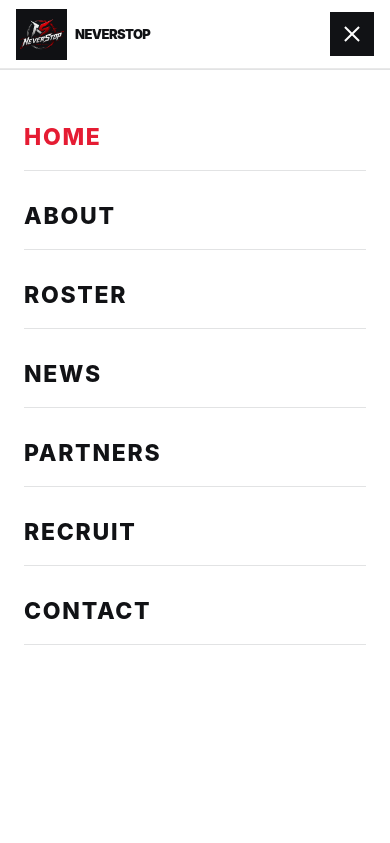
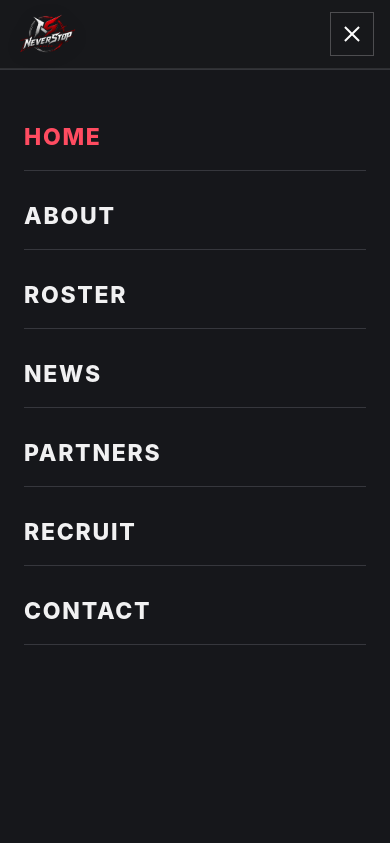
Before and after one commit to NeverStop-team/NeverStop, a plain HTML site: page index.html in a window 390 px wide. Both pictures are taken after a click on the button "メニューを開く". Shown: the top 843 px of the page. Drawn offline with Linux system fonts and the light colour scheme.

Commit message:
Remove logo square background and duplicate header wordmark (#4)

```diff
--- a/about.html
+++ b/about.html
@@ -5,15 +5,15 @@
 <meta name="viewport" content="width=device-width, initial-scale=1.0">
 <meta name="description" content="NeverStopの理念とチームの活動方針。競技、コミュニティ、クリエイションを通じて挑戦を続けます。">
 <meta name="theme-color" content="#101114">
-<link rel="icon" href="logo.png" type="image/png">
+<link rel="icon" href="logo-transparent.png?v=20261122-fix" type="image/png">
 <title>About | NeverStop</title>
-<link rel="stylesheet" href="styles.css?v=20261122-logo">
+<link rel="stylesheet" href="styles.css?v=20261122-fix">
 </head>
 <body>
 <a class="skip-link" href="#main-content">本文へスキップ</a>
 <header class="site-header">
   <div class="container header-inner">
-    <a class="brand" href="index.html" aria-label="NeverStop Home"><img class="brand-logo" src="logo-transparent.png" alt="" decoding="async" fetchpriority="high"><span class="brand-name">NEVERSTOP</span></a>
+    <a class="brand" href="index.html" aria-label="NeverStop Home"><img class="brand-logo" src="logo-transparent.png?v=20261122-fix" alt="" decoding="async" fetchpriority="high"></a>
     <nav class="primary-nav" id="site-navigation" aria-label="Main navigation"><a href="index.html" class="">HOME</a><a href="about.html" class="active" aria-current="page">ABOUT</a><a href="members.html" class="">ROSTER</a><a href="news.html" class="">NEWS</a><a href="sponsor.html" class="">PARTNERS</a><a href="recruit.html" class="">RECRUIT</a><a href="contact.html" class="">CONTACT</a></nav>
     <div class="header-actions">
       <a class="icon-link" href="https://x.com/neverstopapex?s=21" target="_blank" rel="noopener noreferrer" aria-label="X"><svg viewBox="0 0 24 24" aria-hidden="true"><path d="M18.244 2H21.5l-7.12 8.136L22 22h-6.1l-4.78-6.25L5.65 22H2.39l7.62-8.71L2 2h6.25l4.32 5.71L18.244 2Zm-1.07 18h1.8L7.27 3.89H5.34L17.174 20Z"/></svg></a>
@@ -31,7 +31,7 @@
 <footer class="site-footer">
   <div class="container">
     <div class="footer-top">
-      <div><img class="footer-logo" src="logo-transparent.png" loading="lazy" decoding="async" alt="NeverStop"><div class="footer-tagline">NEVER STOP. NEVER SETTLE. — EST. 2026</div></div>
+      <div><img class="footer-logo" src="logo-transparent.png?v=20261122-fix" loading="lazy" decoding="async" alt="NeverStop"><div class="footer-tagline">NEVER STOP. NEVER SETTLE. — EST. 2026</div></div>
       <nav class="footer-nav" aria-label="Footer navigation">
         <a href="about.html">About</a><a href="members.html">Roster</a><a href="news.html">News</a>
         <a href="sponsor.html">Partners</a><a href="recruit.html">Recruit</a><a href="contact.html">Contact</a>
--- a/contact.html
+++ b/contact.html
@@ -5,15 +5,15 @@
 <meta name="viewport" content="width=device-width, initial-scale=1.0">
 <meta name="description" content="NeverStopへのお問い合わせ、チーム参加、スポンサー・コラボレーションのご相談。">
 <meta name="theme-color" content="#101114">
-<link rel="icon" href="logo.png" type="image/png">
+<link rel="icon" href="logo-transparent.png?v=20261122-fix" type="image/png">
 <title>Contact | NeverStop</title>
-<link rel="stylesheet" href="styles.css?v=20261122-logo">
+<link rel="stylesheet" href="styles.css?v=20261122-fix">
 </head>
 <body>
 <a class="skip-link" href="#main-content">本文へスキップ</a>
 <header class="site-header">
   <div class="container header-inner">
-    <a class="brand" href="index.html" aria-label="NeverStop Home"><img class="brand-logo" src="logo-transparent.png" alt="" decoding="async" fetchpriority="high"><span class="brand-name">NEVERSTOP</span></a>
+    <a class="brand" href="index.html" aria-label="NeverStop Home"><img class="brand-logo" src="logo-transparent.png?v=20261122-fix" alt="" decoding="async" fetchpriority="high"></a>
     <nav class="primary-nav" id="site-navigation" aria-label="Main navigation"><a href="index.html" class="">HOME</a><a href="about.html" class="">ABOUT</a><a href="members.html" class="">ROSTER</a><a href="news.html" class="">NEWS</a><a href="sponsor.html" class="">PARTNERS</a><a href="recruit.html" class="">RECRUIT</a><a href="contact.html" class="active" aria-current="page">CONTACT</a></nav>
     <div class="header-actions">
       <a class="icon-link" href="https://x.com/neverstopapex?s=21" target="_blank" rel="noopener noreferrer" aria-label="X"><svg viewBox="0 0 24 24" aria-hidden="true"><path d="M18.244 2H21.5l-7.12 8.136L22 22h-6.1l-4.78-6.25L5.65 22H2.39l7.62-8.71L2 2h6.25l4.32 5.71L18.244 2Zm-1.07 18h1.8L7.27 3.89H5.34L17.174 20Z"/></svg></a>
@@ -32,7 +32,7 @@
 <footer class="site-footer">
   <div class="container">
     <div class="footer-top">
-      <div><img class="footer-logo" src="logo-transparent.png" loading="lazy" decoding="async" alt="NeverStop"><div class="footer-tagline">NEVER STOP. NEVER SETTLE. — EST. 2026</div></div>
+      <div><img class="footer-logo" src="logo-transparent.png?v=20261122-fix" loading="lazy" decoding="async" alt="NeverStop"><div class="footer-tagline">NEVER STOP. NEVER SETTLE. — EST. 2026</div></div>
       <nav class="footer-nav" aria-label="Footer navigation">
         <a href="about.html">About</a><a href="members.html">Roster</a><a href="news.html">News</a>
         <a href="sponsor.html">Partners</a><a href="recruit.html">Recruit</a><a href="contact.html">Contact</a>
--- a/index.html
+++ b/index.html
@@ -5,15 +5,15 @@
 <meta name="viewport" content="width=device-width, initial-scale=1.0">
 <meta name="description" content="NeverStop公式サイト。APEX LEGENDSを中心に活動するeスポーツチームの最新情報、選手紹介、募集情報。">
 <meta name="theme-color" content="#101114">
-<link rel="icon" href="logo.png" type="image/png">
+<link rel="icon" href="logo-transparent.png?v=20261122-fix" type="image/png">
 <title>Home | NeverStop</title>
-<link rel="stylesheet" href="styles.css?v=20261122-logo">
+<link rel="stylesheet" href="styles.css?v=20261122-fix">
 </head>
 <body>
 <a class="skip-link" href="#main-content">本文へスキップ</a>
 <header class="site-header">
   <div class="container header-inner">
-    <a class="brand" href="index.html" aria-label="NeverStop Home"><img class="brand-logo" src="logo-transparent.png" alt="" decoding="async" fetchpriority="high"><span class="brand-name">NEVERSTOP</span></a>
+    <a class="brand" href="index.html" aria-label="NeverStop Home"><img class="brand-logo" src="logo-transparent.png?v=20261122-fix" alt="" decoding="async" fetchpriority="high"></a>
     <nav class="primary-nav" id="site-navigation" aria-label="Main navigation"><a href="index.html" class="active" aria-current="page">HOME</a><a href="about.html" class="">ABOUT</a><a href="members.html" class="">ROSTER</a><a href="news.html" class="">NEWS</a><a href="sponsor.html" class="">PARTNERS</a><a href="recruit.html" class="">RECRUIT</a><a href="contact.html" class="">CONTACT</a></nav>
     <div class="header-actions">
       <a class="icon-link" href="https://x.com/neverstopapex?s=21" target="_blank" rel="noopener noreferrer" aria-label="X"><svg viewBox="0 0 24 24" aria-hidden="true"><path d="M18.244 2H21.5l-7.12 8.136L22 22h-6.1l-4.78-6.25L5.65 22H2.39l7.62-8.71L2 2h6.25l4.32 5.71L18.244 2Zm-1.07 18h1.8L7.27 3.89H5.34L17.174 20Z"/></svg></a>
@@ -36,7 +36,7 @@
     </div>
     <aside class="hero-panel" aria-label="NeverStop team identity">
       <div class="hero-panel-label"><span class="status-dot"></span> NEVERSTOP / JAPAN</div>
-      <div class="hero-panel-center"><img class="hero-panel-logo" src="logo-transparent.png" alt="NeverStop team logo" decoding="async"><div class="panel-serial" aria-hidden="true">01—NS</div></div>
+      <div class="hero-panel-center"><img class="hero-panel-logo" src="logo-transparent.png?v=20261122-fix" alt="NeverStop team logo" decoding="async"><div class="panel-serial" aria-hidden="true">01—NS</div></div>
       <div class="hero-panel-meta"><div><span>PRIMARY TITLE</span><strong>APEX LEGENDS</strong></div><div><span>ESTABLISHED</span><strong>2026 / JAPAN</strong></div></div>
     </aside>
   </div>
@@ -73,7 +73,7 @@
 <footer class="site-footer">
   <div class="container">
     <div class="footer-top">
-      <div><img class="footer-logo" src="logo-transparent.png" loading="lazy" decoding="async" alt="NeverStop"><div class="footer-tagline">NEVER STOP. NEVER SETTLE. — EST. 2026</div></div>
+      <div><img class="footer-logo" src="logo-transparent.png?v=20261122-fix" loading="lazy" decoding="async" alt="NeverStop"><div class="footer-tagline">NEVER STOP. NEVER SETTLE. — EST. 2026</div></div>
       <nav class="footer-nav" aria-label="Footer navigation">
         <a href="about.html">About</a><a href="members.html">Roster</a><a href="news.html">News</a>
         <a href="sponsor.html">Partners</a><a href="recruit.html">Recruit</a><a href="contact.html">Contact</a>
--- a/members.html
+++ b/members.html
@@ -5,15 +5,15 @@
 <meta name="viewport" content="width=device-width, initial-scale=1.0">
 <meta name="description" content="NeverStopのAPEX LEGENDSロスター。プレイヤーの役割やプロフィールを紹介します。">
 <meta name="theme-color" content="#101114">
-<link rel="icon" href="logo.png" type="image/png">
+<link rel="icon" href="logo-transparent.png?v=20261122-fix" type="image/png">
 <title>Roster | NeverStop</title>
-<link rel="stylesheet" href="styles.css?v=20261122-logo">
+<link rel="stylesheet" href="styles.css?v=20261122-fix">
 </head>
 <body>
 <a class="skip-link" href="#main-content">本文へスキップ</a>
 <header class="site-header">
   <div class="container header-inner">
-    <a class="brand" href="index.html" aria-label="NeverStop Home"><img class="brand-logo" src="logo-transparent.png" alt="" decoding="async" fetchpriority="high"><span class="brand-name">NEVERSTOP</span></a>
+    <a class="brand" href="index.html" aria-label="NeverStop Home"><img class="brand-logo" src="logo-transparent.png?v=20261122-fix" alt="" decoding="async" fetchpriority="high"></a>
     <nav class="primary-nav" id="site-navigation" aria-label="Main navigation"><a href="index.html" class="">HOME</a><a href="about.html" class="">ABOUT</a><a href="members.html" class="active" aria-current="page">ROSTER</a><a href="news.html" class="">NEWS</a><a href="sponsor.html" class="">PARTNERS</a><a href="recruit.html" class="">RECRUIT</a><a href="contact.html" class="">CONTACT</a></nav>
     <div class="header-actions">
       <a class="icon-link" href="https://x.com/neverstopapex?s=21" target="_blank" rel="noopener noreferrer" aria-label="X"><svg viewBox="0 0 24 24" aria-hidden="true"><path d="M18.244 2H21.5l-7.12 8.136L22 22h-6.1l-4.78-6.25L5.65 22H2.39l7.62-8.71L2 2h6.25l4.32 5.71L18.244 2Zm-1.07 18h1.8L7.27 3.89H5.34L17.174 20Z"/></svg></a>
@@ -31,7 +31,7 @@
 <footer class="site-footer">
   <div class="container">
     <div class="footer-top">
-      <div><img class="footer-logo" src="logo-transparent.png" loading="lazy" decoding="async" alt="NeverStop"><div class="footer-tagline">NEVER STOP. NEVER SETTLE. — EST. 2026</div></div>
+      <div><img class="footer-logo" src="logo-transparent.png?v=20261122-fix" loading="lazy" decoding="async" alt="NeverStop"><div class="footer-tagline">NEVER STOP. NEVER SETTLE. — EST. 2026</div></div>
       <nav class="footer-nav" aria-label="Footer navigation">
         <a href="about.html">About</a><a href="members.html">Roster</a><a href="news.html">News</a>
         <a href="sponsor.html">Partners</a><a href="recruit.html">Recruit</a><a href="contact.html">Contact</a>
--- a/news.html
+++ b/news.html
@@ -5,15 +5,15 @@
 <meta name="viewport" content="width=device-width, initial-scale=1.0">
 <meta name="description" content="NeverStopからのチームニュース、ロスター情報、活動に関するお知らせ。">
 <meta name="theme-color" content="#101114">
-<link rel="icon" href="logo.png" type="image/png">
+<link rel="icon" href="logo-transparent.png?v=20261122-fix" type="image/png">
 <title>News | NeverStop</title>
-<link rel="stylesheet" href="styles.css?v=20261122-logo">
+<link rel="stylesheet" href="styles.css?v=20261122-fix">
 </head>
 <body>
 <a class="skip-link" href="#main-content">本文へスキップ</a>
 <header class="site-header">
   <div class="container header-inner">
-    <a class="brand" href="index.html" aria-label="NeverStop Home"><img class="brand-logo" src="logo-transparent.png" alt="" decoding="async" fetchpriority="high"><span class="brand-name">NEVERSTOP</span></a>
+    <a class="brand" href="index.html" aria-label="NeverStop Home"><img class="brand-logo" src="logo-transparent.png?v=20261122-fix" alt="" decoding="async" fetchpriority="high"></a>
     <nav class="primary-nav" id="site-navigation" aria-label="Main navigation"><a href="index.html" class="">HOME</a><a href="about.html" class="">ABOUT</a><a href="members.html" class="">ROSTER</a><a href="news.html" class="active" aria-current="page">NEWS</a><a href="sponsor.html" class="">PARTNERS</a><a href="recruit.html" class="">RECRUIT</a><a href="contact.html" class="">CONTACT</a></nav>
     <div class="header-actions">
       <a class="icon-link" href="https://x.com/neverstopapex?s=21" target="_blank" rel="noopener noreferrer" aria-label="X"><svg viewBox="0 0 24 24" aria-hidden="true"><path d="M18.244 2H21.5l-7.12 8.136L22 22h-6.1l-4.78-6.25L5.65 22H2.39l7.62-8.71L2 2h6.25l4.32 5.71L18.244 2Zm-1.07 18h1.8L7.27 3.89H5.34L17.174 20Z"/></svg></a>
@@ -32,7 +32,7 @@
 <footer class="site-footer">
   <div class="container">
     <div class="footer-top">
-      <div><img class="footer-logo" src="logo-transparent.png" loading="lazy" decoding="async" alt="NeverStop"><div class="footer-tagline">NEVER STOP. NEVER SETTLE. — EST. 2026</div></div>
+      <div><img class="footer-logo" src="logo-transparent.png?v=20261122-fix" loading="lazy" decoding="async" alt="NeverStop"><div class="footer-tagline">NEVER STOP. NEVER SETTLE. — EST. 2026</div></div>
       <nav class="footer-nav" aria-label="Footer navigation">
         <a href="about.html">About</a><a href="members.html">Roster</a><a href="news.html">News</a>
         <a href="sponsor.html">Partners</a><a href="recruit.html">Recruit</a><a href="contact.html">Contact</a>
--- a/recruit.html
+++ b/recruit.html
@@ -5,15 +5,15 @@
 <meta name="viewport" content="width=device-width, initial-scale=1.0">
 <meta name="description" content="NeverStopのメンバー募集。一般部門、競技部門、ストリーマー部門の応募条件を掲載。">
 <meta name="theme-color" content="#101114">
-<link rel="icon" href="logo.png" type="image/png">
+<link rel="icon" href="logo-transparent.png?v=20261122-fix" type="image/png">
 <title>Recruit | NeverStop</title>
-<link rel="stylesheet" href="styles.css?v=20261122-logo">
+<link rel="stylesheet" href="styles.css?v=20261122-fix">
 </head>
 <body>
 <a class="skip-link" href="#main-content">本文へスキップ</a>
 <header class="site-header">
   <div class="container header-inner">
-    <a class="brand" href="index.html" aria-label="NeverStop Home"><img class="brand-logo" src="logo-transparent.png" alt="" decoding="async" fetchpriority="high"><span class="brand-name">NEVERSTOP</span></a>
+    <a class="brand" href="index.html" aria-label="NeverStop Home"><img class="brand-logo" src="logo-transparent.png?v=20261122-fix" alt="" decoding="async" fetchpriority="high"></a>
     <nav class="primary-nav" id="site-navigation" aria-label="Main navigation"><a href="index.html" class="">HOME</a><a href="about.html" class="">ABOUT</a><a href="members.html" class="">ROSTER</a><a href="news.html" class="">NEWS</a><a href="sponsor.html" class="">PARTNERS</a><a href="recruit.html" class="active" aria-current="page">RECRUIT</a><a href="contact.html" class="">CONTACT</a></nav>
     <div class="header-actions">
       <a class="icon-link" href="https://x.com/neverstopapex?s=21" target="_blank" rel="noopener noreferrer" aria-label="X"><svg viewBox="0 0 24 24" aria-hidden="true"><path d="M18.244 2H21.5l-7.12 8.136L22 22h-6.1l-4.78-6.25L5.65 22H2.39l7.62-8.71L2 2h6.25l4.32 5.71L18.244 2Zm-1.07 18h1.8L7.27 3.89H5.34L17.174 20Z"/></svg></a>
@@ -39,7 +39,7 @@
 <footer class="site-footer">
   <div class="container">
     <div class="footer-top">
-      <div><img class="footer-logo" src="logo-transparent.png" loading="lazy" decoding="async" alt="NeverStop"><div class="footer-tagline">NEVER STOP. NEVER SETTLE. — EST. 2026</div></div>
+      <div><img class="footer-logo" src="logo-transparent.png?v=20261122-fix" loading="lazy" decoding="async" alt="NeverStop"><div class="footer-tagline">NEVER STOP. NEVER SETTLE. — EST. 2026</div></div>
       <nav class="footer-nav" aria-label="Footer navigation">
         <a href="about.html">About</a><a href="members.html">Roster</a><a href="news.html">News</a>
         <a href="sponsor.html">Partners</a><a href="recruit.html">Recruit</a><a href="contact.html">Contact</a>
--- a/sponsor.html
+++ b/sponsor.html
@@ -5,15 +5,15 @@
 <meta name="viewport" content="width=device-width, initial-scale=1.0">
 <meta name="description" content="NeverStopとのスポンサーシップ・パートナーシップについて。コラボレーションのご相談はこちら。">
 <meta name="theme-color" content="#101114">
-<link rel="icon" href="logo.png" type="image/png">
+<link rel="icon" href="logo-transparent.png?v=20261122-fix" type="image/png">
 <title>Partners | NeverStop</title>
-<link rel="stylesheet" href="styles.css?v=20261122-logo">
+<link rel="stylesheet" href="styles.css?v=20261122-fix">
 </head>
 <body>
 <a class="skip-link" href="#main-content">本文へスキップ</a>
 <header class="site-header">
   <div class="container header-inner">
-    <a class="brand" href="index.html" aria-label="NeverStop Home"><img class="brand-logo" src="logo-transparent.png" alt="" decoding="async" fetchpriority="high"><span class="brand-name">NEVERSTOP</span></a>
+    <a class="brand" href="index.html" aria-label="NeverStop Home"><img class="brand-logo" src="logo-transparent.png?v=20261122-fix" alt="" decoding="async" fetchpriority="high"></a>
     <nav class="primary-nav" id="site-navigation" aria-label="Main navigation"><a href="index.html" class="">HOME</a><a href="about.html" class="">ABOUT</a><a href="members.html" class="">ROSTER</a><a href="news.html" class="">NEWS</a><a href="sponsor.html" class="active" aria-current="page">PARTNERS</a><a href="recruit.html" class="">RECRUIT</a><a href="contact.html" class="">CONTACT</a></nav>
     <div class="header-actions">
       <a class="icon-link" href="https://x.com/neverstopapex?s=21" target="_blank" rel="noopener noreferrer" aria-label="X"><svg viewBox="0 0 24 24" aria-hidden="true"><path d="M18.244 2H21.5l-7.12 8.136L22 22h-6.1l-4.78-6.25L5.65 22H2.39l7.62-8.71L2 2h6.25l4.32 5.71L18.244 2Zm-1.07 18h1.8L7.27 3.89H5.34L17.174 20Z"/></svg></a>
@@ -30,7 +30,7 @@
 <footer class="site-footer">
   <div class="container">
     <div class="footer-top">
-      <div><img class="footer-logo" src="logo-transparent.png" loading="lazy" decoding="async" alt="NeverStop"><div class="footer-tagline">NEVER STOP. NEVER SETTLE. — EST. 2026</div></div>
+      <div><img class="footer-logo" src="logo-transparent.png?v=20261122-fix" loading="lazy" decoding="async" alt="NeverStop"><div class="footer-tagline">NEVER STOP. NEVER SETTLE. — EST. 2026</div></div>
       <nav class="footer-nav" aria-label="Footer navigation">
         <a href="about.html">About</a><a href="members.html">Roster</a><a href="news.html">News</a>
         <a href="sponsor.html">Partners</a><a href="recruit.html">Recruit</a><a href="contact.html">Contact</a>
--- a/styles.css
+++ b/styles.css
@@ -436,3 +436,65 @@ body, body.page-leave { opacity: 1; animation: none; }
  .hero-panel-logo{width:min(100%,310px);max-height:270px}
  .footer-logo{width:122px}
 }
+
+/* 2026-11-22: transparent emblem — no square background or duplicate wordmark. */
+.site-header{
+  background:rgba(16,17,20,.97);
+  border-color:rgba(255,255,255,.10);
+  color:#f6f6f7;
+}
+.header-inner{
+  grid-template-columns:112px minmax(0,1fr) auto;
+}
+.brand{
+  display:inline-flex;
+  width:max-content;
+  gap:0;
+}
+.brand-name{display:none}
+.brand-logo{
+  display:block;
+  flex:none;
+  width:78px;
+  height:70px;
+  padding:0;
+  margin:0;
+  background:transparent;
+  border:0;
+  border-radius:0;
+  object-fit:contain;
+  filter:drop-shadow(0 3px 9px rgba(0,0,0,.13));
+}
+.primary-nav a{color:#ececef}
+.primary-nav a:hover,.primary-nav a.active{color:#fff}
+.header-actions .icon-link{
+  color:#f5f5f5;
+  background:transparent;
+  border-color:rgba(255,255,255,.23);
+}
+.header-actions .icon-link:hover{
+  color:#141519;
+  background:#fff;
+  border-color:#fff;
+}
+.menu-button{
+  background:transparent;
+  border:1px solid rgba(255,255,255,.23);
+  color:#fff;
+}
+.hero-panel-logo,.footer-logo{
+  background:transparent;
+  border:0;
+  border-radius:0;
+  padding:0;
+}
+@media(max-width:1040px){
+  .header-inner{grid-template-columns:1fr auto}
+  .primary-nav{background:#16171b;border-color:#34353a}
+  .primary-nav a{color:#f1f1f2;border-color:#36373d}
+  .primary-nav a:hover{color:#fff}
+  .primary-nav a.active{color:#ff4c61}
+}
+@media(max-width:720px){
+  .brand-logo{width:62px;height:58px}
+}
```
Also changed, not shown: member_karonpe.html (+4 -4 lines), member_raia.html (+4 -4 lines), member_yund.html (+4 -4 lines).
